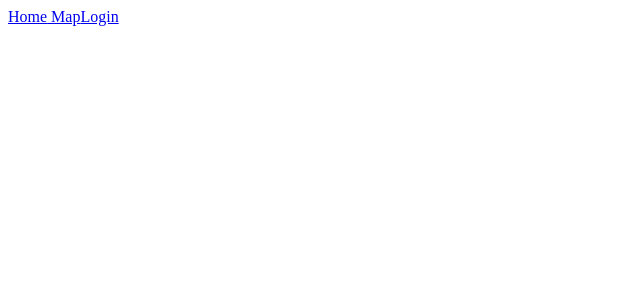
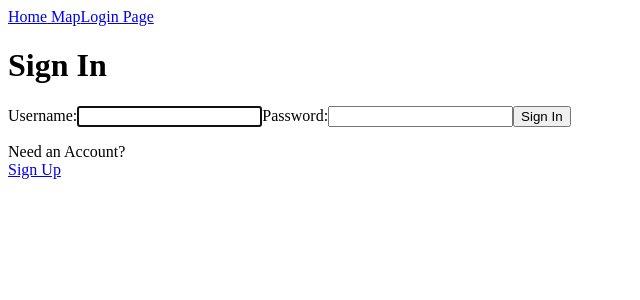
Before and after one commit to tonyluili/RideRanger, a React (Create React App) app in the folder frontend/: page /loginpage in a window 1280 px wide. Before the commit this address had no page. Shown: the top 300 px of the page, without its empty margins (0-640 px from the left). Built offline with nearby package versions, Linux system fonts and the light colour scheme.

Commit message:
set up initial user login

```diff
--- a/frontend/package.json
+++ b/frontend/package.json
@@ -7,12 +7,12 @@
     "@testing-library/jest-dom": "^5.16.5",
     "@testing-library/react": "^13.4.0",
     "@testing-library/user-event": "^13.5.0",
-    "axios": "^1.2.0",
+    "axios": "^1.2.2",
     "create-react-app": "^1.2.1",
     "react": "^18.2.0",
     "react-dom": "^18.2.0",
     "react-router-dom": "^6.4.3",
-    "react-scripts": "^2.1.3",
+    "react-scripts": "^5.0.1",
     "web-vitals": "^2.1.4"
   },
   "scripts": {
--- a/frontend/src/App.js
+++ b/frontend/src/App.js
@@ -3,7 +3,7 @@ import { BrowserRouter, Routes, Route } from "react-router-dom";
 import Home from "./Components/Home";
 import Navbar from "./Components/Navbar";
 import Map from "./Components/Map"
-import Login from "./Components/LoginPage";
+import LoginPage from "./Components/LoginPage";
 import React, { Component } from "react";
 
 export default class App extends Component {
@@ -14,7 +14,7 @@ export default class App extends Component {
         <Routes>
           <Route exact path="/" element={<Home />}></Route>
           <Route exact path= "/map" element = {<Map/>}></Route>
-          <Route exact path= "/login" element = {<Login/>}></Route>
+          <Route exact path= "/loginpage" element = {<LoginPage/>}></Route>
         </Routes>
       </BrowserRouter>
     );
--- a/frontend/src/Components/LoginPage.js
+++ b/frontend/src/Components/LoginPage.js
@@ -1,23 +1,71 @@
 import React from "react";
+import {useRef, useState, useEffect, useContext} from "react";
+import AuthContext from "../context/AuthProvider"
 import axios, { isCancel, AxiosError } from "axios";
 function LoginPage() {
-  const login = () => {
-    axios.get(() => {});
-  };
+  const {setAuth}  = useContext(AuthContext);
+  const userRef = useRef();
+  const errRef = useRef();
+
+const [user, setUser] = useState("");
+const [password, setPassword] = useState("");
+const [errorMessage, setErrorMessage] = useState("");
+const [success, setSuccess] = useState(false);
+
+  useEffect(() =>{
+    userRef.current.focus();
+  },[]);
+
+  useEffect(() =>{
+    setErrorMessage("");
+  },[user,password]);
+
+  const handleSubmit = async (e) =>{
+    e.preventDefault();
+    console.log(user, password)
+    setUser("");
+    setPassword("");
+    setSuccess(true);
+  }
+
+
   return (
-    <div>
-      <h1>Login</h1>
+    <>
+     {success ? (
       <div>
-        <span>Username:</span>
-        <input type="text" />
-      </div>
-      <br />
+        <h1>Success you are logged in!</h1>
+        <br />
+        <p>
+          <a href="#"> Go to home</a>
+        </p>
+        </div>
+     ) : (
       <div>
-        <span>Password:</span>
-        <input type="text" />
-      </div>
+      <h1>Sign In</h1>
+      <form onSubmit = {handleSubmit}>
+        <label htmlFor="username">Username:</label>
+        <input type="text"  id="username" ref = {userRef} autocomplete = "off" onChange={(e) =>{
+          setUser(e.target.value)
+        }}
+
+        value = {user}
+        required />
+
+        <label htmlFor="password">Password:</label>
+        <input type="password"  id="password"  onChange={(e) =>{
+          setPassword(e.target.value)
+        }}
+
+        value = {password}
+        required />
+        <button>Sign In</button>
+      </form>
+      <p>Need an Account? <br /> <span className="line">{
+        <a href="#">Sign Up</a>
+      }</span></p>
     </div>
-  );
+     )}
+  </>)
 }
 
 export default LoginPage;
--- a/frontend/src/Components/Navbar.js
+++ b/frontend/src/Components/Navbar.js
@@ -6,7 +6,7 @@ export default class Navbar extends Component {
       <div>
         <Link to = "/" >Home</Link>
         <Link to = "/map"> Map</Link>
-        <Link to = "/login">Login</Link>
+        <Link to = "/loginpage">Login Page</Link>
       </div>
 
     )
--- /dev/null
+++ b/frontend/src/api/axios.js
@@ -0,0 +1,5 @@
+import axios from "axios";
+
+export default axios.create({
+    baseURL: "http//localhost:3500"
+})
--- /dev/null
+++ b/frontend/src/context/AuthProvider.js
@@ -0,0 +1,13 @@
+import {createContext, useState} from "react";
+
+const AuthContext = createContext({});
+
+export const AuthProvider = ({children}) =>{
+    const [auth, setAuth] = useState({});
+
+    return(
+        <AuthContext.Provider value = {{auth, setAuth}}>{children}</AuthContext.Provider>
+    )
+}
+
+export default AuthContext;
--- a/frontend/src/index.js
+++ b/frontend/src/index.js
@@ -3,11 +3,13 @@ import ReactDOM from 'react-dom/client';
 import './index.css';
 import App from './App';
 import reportWebVitals from './reportWebVitals';
-
+import {AuthProvider} from "./context/AuthProvider"
 const root = ReactDOM.createRoot(document.getElementById('root'));
 root.render(
   <React.StrictMode>
-    <App />
+    <AuthProvider>
+      <App />
+    </AuthProvider>
   </React.StrictMode>
 );
 
```
Also changed, not shown: 1 other file (tests, documents, lock files or other folders).
